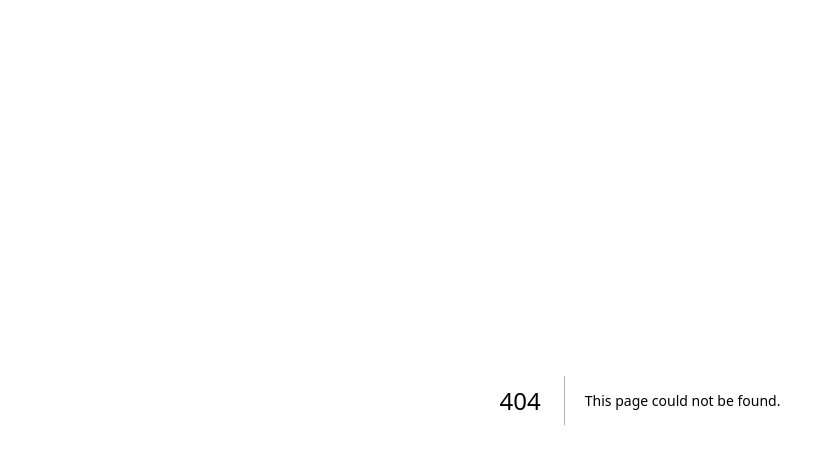
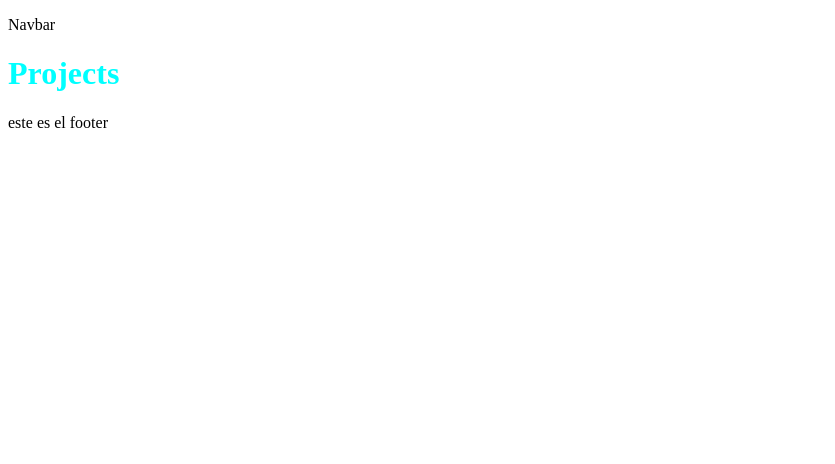
Before and after one commit to renatogastonruizgithub/MyWeb, a Next.js app in the folder web/: page /projects in a window 1280 px wide. Before the commit this address had no page. Shown: the top 464 px of the page, without its empty margins (0-835 px from the left). Built offline with nearby package versions, Linux system fonts and the light colour scheme.

Commit message:
feat-structure of pages home and projects , instalation of sass

```diff
--- /dev/null
+++ b/web/components/layout/footer.jsx
@@ -0,0 +1,7 @@
+export default function Footer() {
+  return (
+    <div>
+      <p>este es el footer</p>
+    </div>
+  );
+}
--- /dev/null
+++ b/web/components/layout/layout.jsx
@@ -0,0 +1,16 @@
+import Footer from "./footer";
+import Navbar from "./navbar";
+
+export default function Layout({ children }) {
+  return (
+    <>
+      <nav>
+        <Navbar />
+      </nav>
+      <main>{children}</main>
+      <footer>
+        <Footer />
+      </footer>
+    </>
+  );
+}
--- /dev/null
+++ b/web/components/layout/navbar.jsx
@@ -0,0 +1,13 @@
+import Head from "next/head";
+export default function Navbar() {
+  return (
+    <div>
+      <Head>
+        <title>Renato Gaston Ruiz</title>
+        <meta name="description" content="Generated by create next app" />
+        <link rel="icon" href="/favicon.ico" />
+      </Head>
+      <p>Navbar</p>
+    </div>
+  );
+}
--- a/web/next.config.js
+++ b/web/next.config.js
@@ -1,6 +1,10 @@
 /** @type {import('next').NextConfig} */
+const path = require("path");
 const nextConfig = {
   reactStrictMode: true,
-}
+  sassOptions: {
+    includePaths: [path.join(__dirname, "styles")],
+  },
+};
 
-module.exports = nextConfig
+module.exports = nextConfig;
--- a/web/package.json
+++ b/web/package.json
@@ -11,6 +11,7 @@
   "dependencies": {
     "next": "13.0.5",
     "react": "18.2.0",
-    "react-dom": "18.2.0"
+    "react-dom": "18.2.0",
+    "sass": "^1.56.1"
   }
 }
--- /dev/null
+++ b/web/pages/projects.jsx
@@ -0,0 +1,11 @@
+import Layout from "../components/layout/layout";
+
+export default function Projects() {
+  return (
+    <>
+      <Layout>
+        <h1>Projects</h1>
+      </Layout>
+    </>
+  );
+}
--- /dev/null
+++ b/web/styles/global.scss
@@ -0,0 +1,3 @@
+h1{
+    color: aqua;
+}
--- a/web/styles/globals.css
+++ /dev/null
@@ -1,26 +0,0 @@
-html,
-body {
-  padding: 0;
-  margin: 0;
-  font-family: -apple-system, BlinkMacSystemFont, Segoe UI, Roboto, Oxygen,
-    Ubuntu, Cantarell, Fira Sans, Droid Sans, Helvetica Neue, sans-serif;
-}
-
-a {
-  color: inherit;
-  text-decoration: none;
-}
-
-* {
-  box-sizing: border-box;
-}
-
-@media (prefers-color-scheme: dark) {
-  html {
-    color-scheme: dark;
-  }
-  body {
-    color: white;
-    background: black;
-  }
-}
```
Also changed, not shown: web/pages/_app.js (+3 -4 lines), web/pages/index.js (+7 -66 lines), web/styles/colors.scss (added), 1 other file (tests, documents, lock files or other folders).
